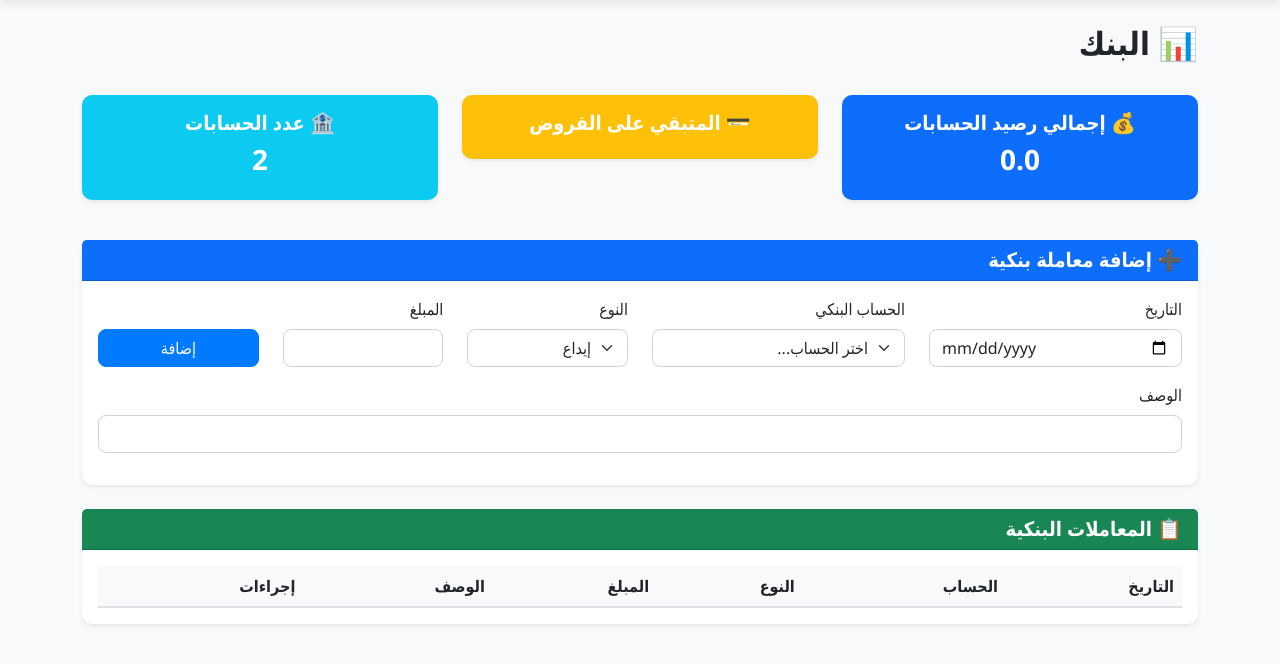
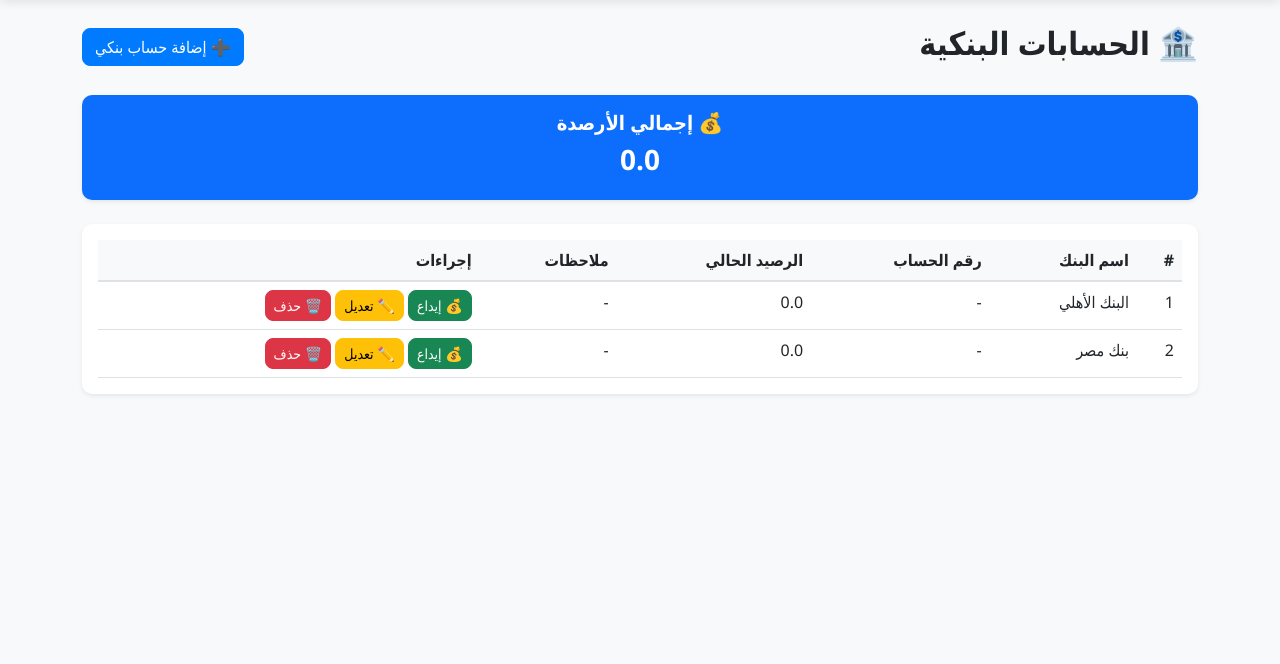
Before and after one commit to mariam-anwar-elgendy/AdamsCargo, a Flask app: page /bank/accounts in a window 1280 px wide. Shown: the part 57-721 px from the top of the page. Run offline with Flask 3, Linux system fonts and the light colour scheme; data comes from the database, SQL or seed files in the repository; lists and menus that the app fills with data are empty.

Commit message:
Update bank accounts template with new features

```diff
--- a/templates/bank_accounts.html
+++ b/templates/bank_accounts.html
@@ -2,131 +2,173 @@
 
 {% block content %}
 <div class="row mb-4">
-    <div class="col-12">
-        <h2>📊 البنك</h2>
+    <div class="col-12 d-flex justify-content-between align-items-center">
+        <h2>🏦 الحسابات البنكية</h2>
+        {% if session.role in ['admin', 'root'] %}
+            <button type="button" class="btn btn-primary" data-bs-toggle="modal" data-bs-target="#addAccountModal">
+                ➕ إضافة حساب بنكي
+            </button>
+        {% endif %}
     </div>
 </div>
 
 <!-- ملخص -->
 <div class="row mb-4">
-    <div class="col-md-4 mb-3">
+    <div class="col-12">
         <div class="card bg-primary text-white shadow-sm">
             <div class="card-body text-center">
-                <h5 class="card-title">💰 إجمالي رصيد الحسابات</h5>
+                <h5 class="card-title">💰 إجمالي الأرصدة</h5>
                 <h3>{{ total_balance }}</h3>
-            </div>
-        </div>
-    </div>
-    <div class="col-md-4 mb-3">
-        <div class="card bg-warning text-white shadow-sm">
-            <div class="card-body text-center">
-                <h5 class="card-title">💳 المتبقي على القروض</h5>
-                <h3>{{ total_loan_remaining }}</h3>
-            </div>
-        </div>
-    </div>
-    <div class="col-md-4 mb-3">
-        <div class="card bg-info text-white shadow-sm">
-            <div class="card-body text-center">
-                <h5 class="card-title">🏦 عدد الحسابات</h5>
-                <h3>{{ accounts|length }}</h3>
             </div>
         </div>
     </div>
 </div>
 
-<!-- إضافة معاملة بنكية -->
-<div class="card shadow-sm mb-4">
-    <div class="card-header bg-primary text-white">
-        <h5 class="mb-0">➕ إضافة معاملة بنكية</h5>
-    </div>
-    <div class="card-body">
-        <form method="POST" action="{{ url_for('add_bank_transaction') }}">
-            <div class="row">
-                <div class="col-md-3 mb-3">
-                    <label class="form-label">التاريخ</label>
-                    <input type="date" class="form-control" name="date" required value="{{ date }}">
-                </div>
-                <div class="col-md-3 mb-3">
-                    <label class="form-label">الحساب البنكي</label>
-                    <select class="form-select" name="account_id" required>
-                        <option value="">اختر الحساب...</option>
-                        {% for account in accounts %}
-                        <option value="{{ account.id }}">{{ account.bank_name }}</option>
-                        {% endfor %}
-                    </select>
-                </div>
-                <div class="col-md-2 mb-3">
-                    <label class="form-label">النوع</label>
-                    <select class="form-select" name="type" required>
-                        <option value="deposit">إيداع</option>
-                        <option value="withdraw">سحب</option>
-                    </select>
-                </div>
-                <div class="col-md-2 mb-3">
-                    <label class="form-label">المبلغ</label>
-                    <input type="number" step="0.01" class="form-control" name="amount" required>
-                </div>
-                <div class="col-md-2 mb-3 d-flex align-items-end">
-                    <button type="submit" class="btn btn-primary w-100">إضافة</button>
-                </div>
-                <div class="col-md-12 mb-3">
-                    <label class="form-label">الوصف</label>
-                    <input type="text" class="form-control" name="description">
-                </div>
-            </div>
-        </form>
-    </div>
-</div>
-
-<!-- جدول المعاملات البنكية -->
+<!-- جدول الحسابات -->
 <div class="card shadow-sm">
-    <div class="card-header bg-success text-white">
-        <h5 class="mb-0">📋 المعاملات البنكية</h5>
-    </div>
     <div class="card-body">
         <div class="table-responsive">
             <table class="table table-hover">
                 <thead>
                     <tr>
-                        <th>التاريخ</th>
-                        <th>الحساب</th>
-                        <th>النوع</th>
-                        <th>المبلغ</th>
-                        <th>الوصف</th>
+                        <th>#</th>
+                        <th>اسم البنك</th>
+                        <th>رقم الحساب</th>
+                        <th>الرصيد الحالي</th>
+                        <th>ملاحظات</th>
                         <th>إجراءات</th>
                     </tr>
                 </thead>
                 <tbody>
-                    {% for txn in recent_transactions %}
+                    {% for account in accounts %}
                     <tr>
-                        <td>{{ txn.date }}</td>
-                        <td>{{ txn.account.bank_name if txn.account else '-' }}</td>
-                        <td>
-                            {% if txn.type == 'deposit' %}
-                                <span class="badge bg-success">إيداع</span>
-                            {% elif txn.type == 'withdraw' %}
-                                <span class="badge bg-danger">سحب</span>
-                            {% else %}
-                                <span class="badge bg-info">{{ txn.type }}</span>
-                            {% endif %}
-                        </td>
-                        <td>{{ txn.amount }}</td>
-                        <td>{{ txn.description or '-' }}</td>
+                        <td>{{ loop.index }}</td>
+                        <td>{{ account.bank_name }}</td>
+                        <td>{{ account.account_number or '-' }}</td>
+                        <td>{{ account.current_balance }}</td>
+                        <td>{{ account.notes or '-' }}</td>
                         <td>
                             {% if session.role in ['admin', 'root'] %}
-                                <form action="{{ url_for('delete_bank_transaction', tid=txn.id) }}" method="POST" class="d-inline" onsubmit="return confirm('هل أنت متأكد من حذف هذه المعاملة؟');">
+                                <button type="button" class="btn btn-sm btn-success" data-bs-toggle="modal" data-bs-target="#depositModal{{ account.id }}">
+                                    💰 إيداع
+                                </button>
+                                <button type="button" class="btn btn-sm btn-warning" data-bs-toggle="modal" data-bs-target="#editModal{{ account.id }}">
+                                    ✏️ تعديل
+                                </button>
+                                <form action="{{ url_for('delete_bank_account', aid=account.id) }}" method="POST" class="d-inline" onsubmit="return confirm('هل أنت متأكد من حذف هذا الحساب؟');">
                                     <button type="submit" class="btn btn-sm btn-danger">🗑️ حذف</button>
                                 </form>
-                            {% else %}
-                                <span class="text-muted">-</span>
                             {% endif %}
                         </td>
                     </tr>
+
+                    <!-- Modal إيداع -->
+                    <div class="modal fade" id="depositModal{{ account.id }}" tabindex="-1" aria-hidden="true">
+                        <div class="modal-dialog">
+                            <div class="modal-content">
+                                <div class="modal-header">
+                                    <h5 class="modal-title">إيداع في {{ account.bank_name }}</h5>
+                                    <button type="button" class="btn-close" data-bs-dismiss="modal"></button>
+                                </div>
+                                <form action="{{ url_for('deposit_bank_account', aid=account.id) }}" method="POST">
+                                    <div class="modal-body">
+                                        <div class="mb-3">
+                                            <label class="form-label">المبلغ</label>
+                                            <input type="number" step="0.01" class="form-control" name="amount" required>
+                                        </div>
+                                        <div class="mb-3">
+                                            <label class="form-label">التاريخ</label>
+                                            <input type="date" class="form-control" name="date" required>
+                                        </div>
+                                        <div class="mb-3">
+                                            <label class="form-label">الوصف</label>
+                                            <input type="text" class="form-control" name="description">
+                                        </div>
+                                    </div>
+                                    <div class="modal-footer">
+                                        <button type="button" class="btn btn-secondary" data-bs-dismiss="modal">إلغاء</button>
+                                        <button type="submit" class="btn btn-success">إيداع</button>
+                                    </div>
+                                </form>
+                            </div>
+                        </div>
+                    </div>
+
+                    <!-- Modal تعديل -->
+                    <div class="modal fade" id="editModal{{ account.id }}" tabindex="-1" aria-hidden="true">
+                        <div class="modal-dialog">
+                            <div class="modal-content">
+                                <div class="modal-header">
+                                    <h5 class="modal-title">تعديل الحساب - {{ account.bank_name }}</h5>
+                                    <button type="button" class="btn-close" data-bs-dismiss="modal"></button>
+                                </div>
+                                <form action="{{ url_for('edit_bank_account', aid=account.id) }}" method="POST">
+                                    <div class="modal-body">
+                                        <div class="mb-3">
+                                            <label class="form-label">اسم البنك</label>
+                                            <input type="text" class="form-control" name="bank_name" value="{{ account.bank_name }}" required>
+                                        </div>
+                                        <div class="mb-3">
+                                            <label class="form-label">رقم الحساب</label>
+                                            <input type="text" class="form-control" name="account_number" value="{{ account.account_number or '' }}">
+                                        </div>
+                                        <div class="mb-3">
+                                            <label class="form-label">الرصيد الحالي</label>
+                                            <input type="number" step="0.01" class="form-control" name="current_balance" value="{{ account.current_balance }}" required>
+                                        </div>
+                                        <div class="mb-3">
+                                            <label class="form-label">ملاحظات</label>
+                                            <textarea class="form-control" name="notes" rows="2">{{ account.notes or '' }}</textarea>
+                                        </div>
+                                    </div>
+                                    <div class="modal-footer">
+                                        <button type="button" class="btn btn-secondary" data-bs-dismiss="modal">إلغاء</button>
+                                        <button type="submit" class="btn btn-warning">حفظ التعديلات</button>
+                                    </div>
+                                </form>
+                            </div>
+                        </div>
+                    </div>
                     {% endfor %}
                 </tbody>
             </table>
         </div>
     </div>
 </div>
+
+<!-- Modal إضافة حساب -->
+<div class="modal fade" id="addAccountModal" tabindex="-1" aria-hidden="true">
+    <div class="modal-dialog">
+        <div class="modal-content">
+            <div class="modal-header">
+                <h5 class="modal-title">إضافة حساب بنكي جديد</h5>
+                <button type="button" class="btn-close" data-bs-dismiss="modal"></button>
+            </div>
+            <form action="{{ url_for('add_bank_account') }}" method="POST">
+                <div class="modal-body">
+                    <div class="mb-3">
+                        <label class="form-label">اسم البنك</label>
+                        <input type="text" class="form-control" name="bank_name" required>
+                    </div>
+                    <div class="mb-3">
+                        <label class="form-label">رقم الحساب</label>
+                        <input type="text" class="form-control" name="account_number">
+                    </div>
+                    <div class="mb-3">
+                        <label class="form-label">الرصيد الافتتاحي</label>
+                        <input type="number" step="0.01" class="form-control" name="current_balance" value="0" required>
+                    </div>
+                    <div class="mb-3">
+                        <label class="form-label">ملاحظات</label>
+                        <textarea class="form-control" name="notes" rows="2"></textarea>
+                    </div>
+                </div>
+                <div class="modal-footer">
+                    <button type="button" class="btn btn-secondary" data-bs-dismiss="modal">إلغاء</button>
+                    <button type="submit" class="btn btn-primary">إضافة</button>
+                </div>
+            </form>
+        </div>
+    </div>
+</div>
 {% endblock %}
```
